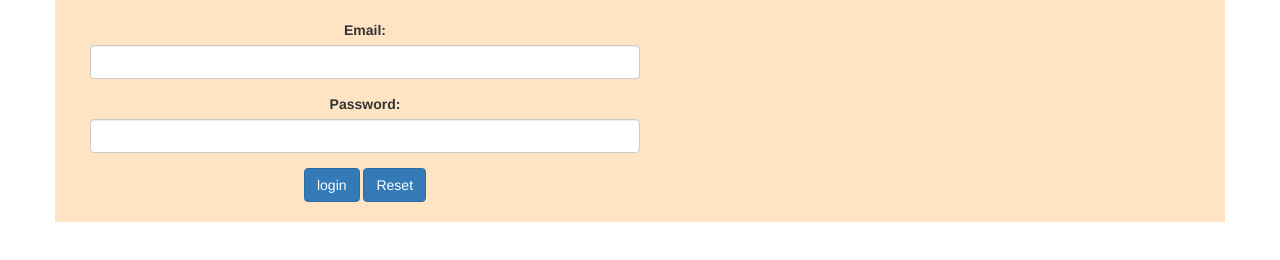
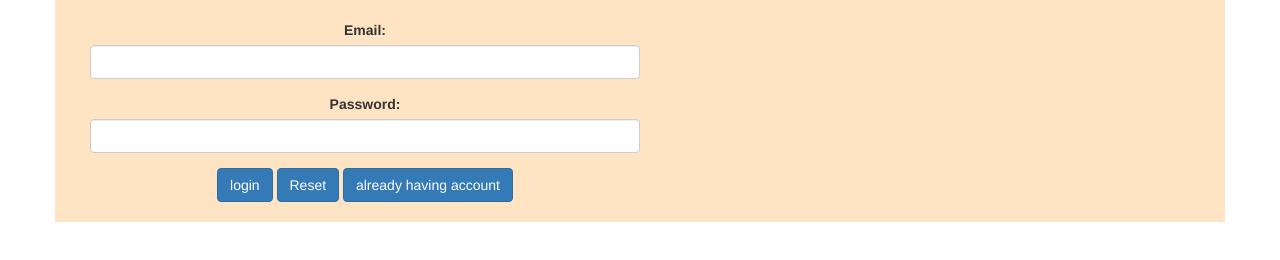
Before and after one commit to 0301selin/UserLoginProject, a plain HTML site: page index.html in a window 1280 px wide. Drawn offline with nearby package versions, Linux system fonts and the light colour scheme.

Commit message:
Update index.html

```diff
--- a/index.html
+++ b/index.html
@@ -23,6 +23,7 @@
             <div class="text-center">
                 <button type="button" id="reg-btn1" class="btn btn-primary" onclick="login()">login</button>
                 <button type="reset" id="reg-btn2" class="btn btn-primary">Reset</button>
+                <button type="button" id="reg-btn2" class="btn btn-primary" onclick="window.location.href='registration.html'">already having account</button>
             </div>
         </form>
     </div>
```
